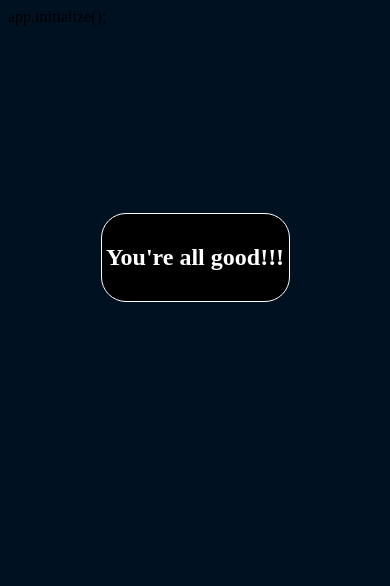
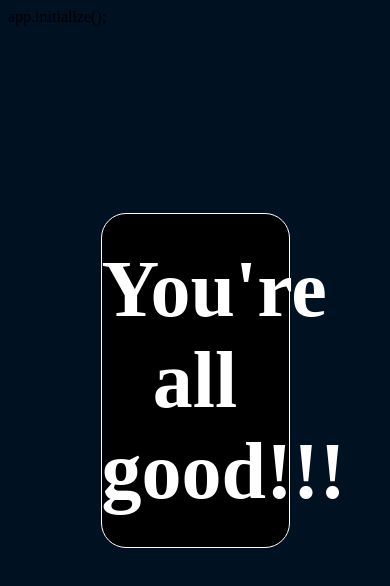
Before and after one commit to stairie/payroll-reminder, a plain HTML site: page index.html in a window 390 px wide. Drawn offline with Linux system fonts and the light colour scheme; some packages are replaced by stand-ins of ours.

Commit message:
increase font size

```diff
--- a/css/site.css
+++ b/css/site.css
@@ -14,5 +14,5 @@ background-color:#000;
 text-align: center;
 color: #fff;
 font-weight: bold;
-font-size: 1.5em;
+font-size: 5.0em;
 }
```
